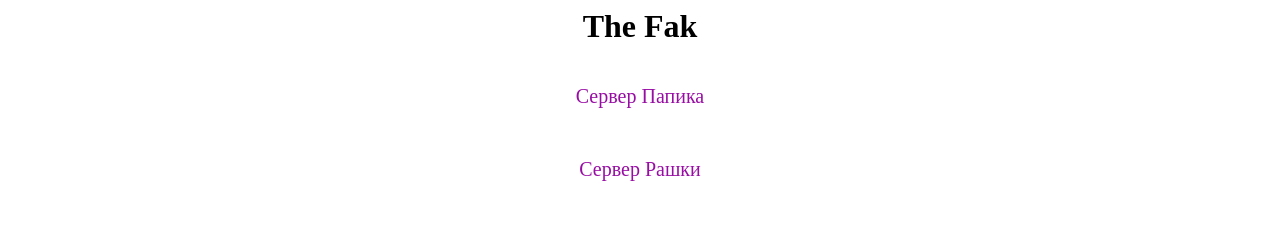
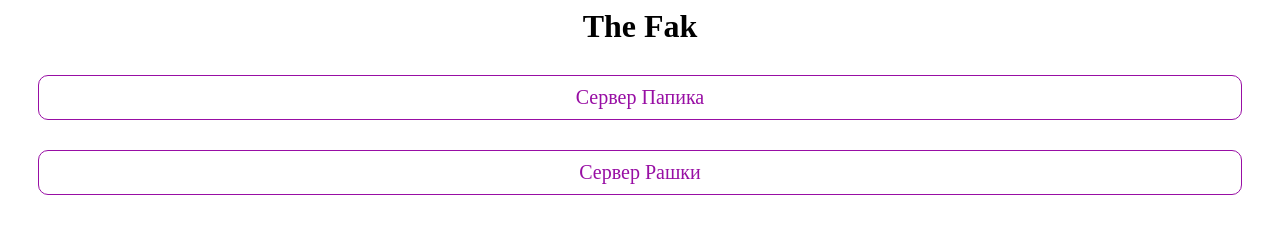
Before and after one commit to TheFaksusingBaka/TheFaksusingBaka.github.io, a plain HTML site: page index.html in a window 1280 px wide. Drawn offline with Linux system fonts and the light colour scheme.

Commit message:
Update index.html

```diff
--- a/index.html
+++ b/index.html
@@ -16,7 +16,7 @@
   display: block;
   font-weight: 300;
   font-size: 20px;
-  border: hsl(295, 84%, 35%);
+  border: hsl(295, 84%, 35%) 1px solid;
   color: hsl(295, 84%, 35%);
   border-radius: 10px;
   padding: 10px;
@@ -24,7 +24,7 @@
        }
 a.button:hover {
   color: #10FF58;
-  border: #10FF58;
+  border: #10FF58 1px solid;
   border-radius: 10px;
 }
      </style>
```
